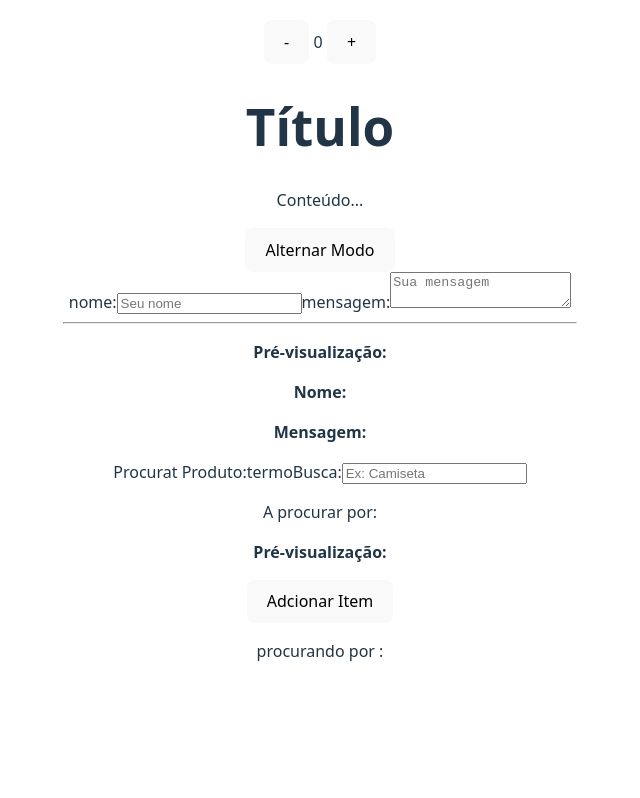
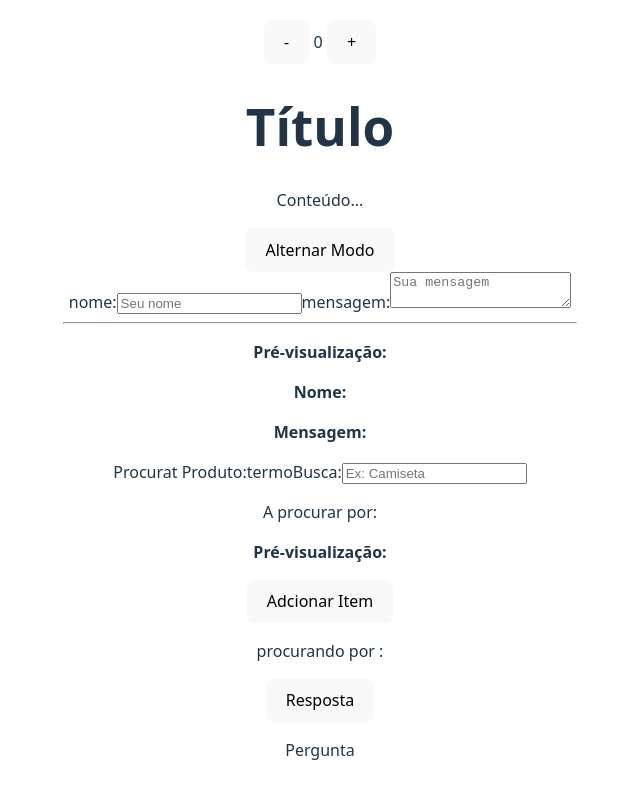
Before and after one commit to RafaellaAmorim25/projeto-integrador, a React (Vite) app: page / in a window 1280 px wide. Shown: the part 960-1758 px from the top of the page, without its empty margins (320-960 px from the left). Before the commit the page ends 1671 px from the top, so only its background shows below. Built offline with nearby package versions, Linux system fonts and the light colour scheme.

Commit message:
aula12 ex 6

```diff
--- a/src/App.jsx
+++ b/src/App.jsx
@@ -17,6 +17,7 @@ import ModoNoturno from './components/ModoNoturno'
 import Formulario from './components/Formulario'
 import FiltroProdutos from './components/FiltroProdutos'
 import Carrinho from './components/Carrinho'
+import Faq from './components/Faq'
 
 
 function App() {
@@ -44,6 +45,7 @@ return (
             <Formulario/>
             <FiltroProdutos/>
             <Carrinho/>
+            <Faq/>
 
 
 
--- /dev/null
+++ b/src/components/Faq.jsx
@@ -0,0 +1,18 @@
+import { useState } from "react";
+function Faq() {
+
+  const [Pergunta, setPergunta] = useState('Pergunta');
+  const [estaAberto, setestaAberto] = useState(false);
+  const [Resposta, setResposta] = useState('Resposta');
+  return (
+<div>
+  <button onClick={() => setestaAberto(!estaAberto)}>Resposta</button>
+  <p>{Pergunta}</p>
+  <p>{estaAberto &&Resposta}</p>
+
+</div>
+
+  )
+
+}
+export default Faq
```
